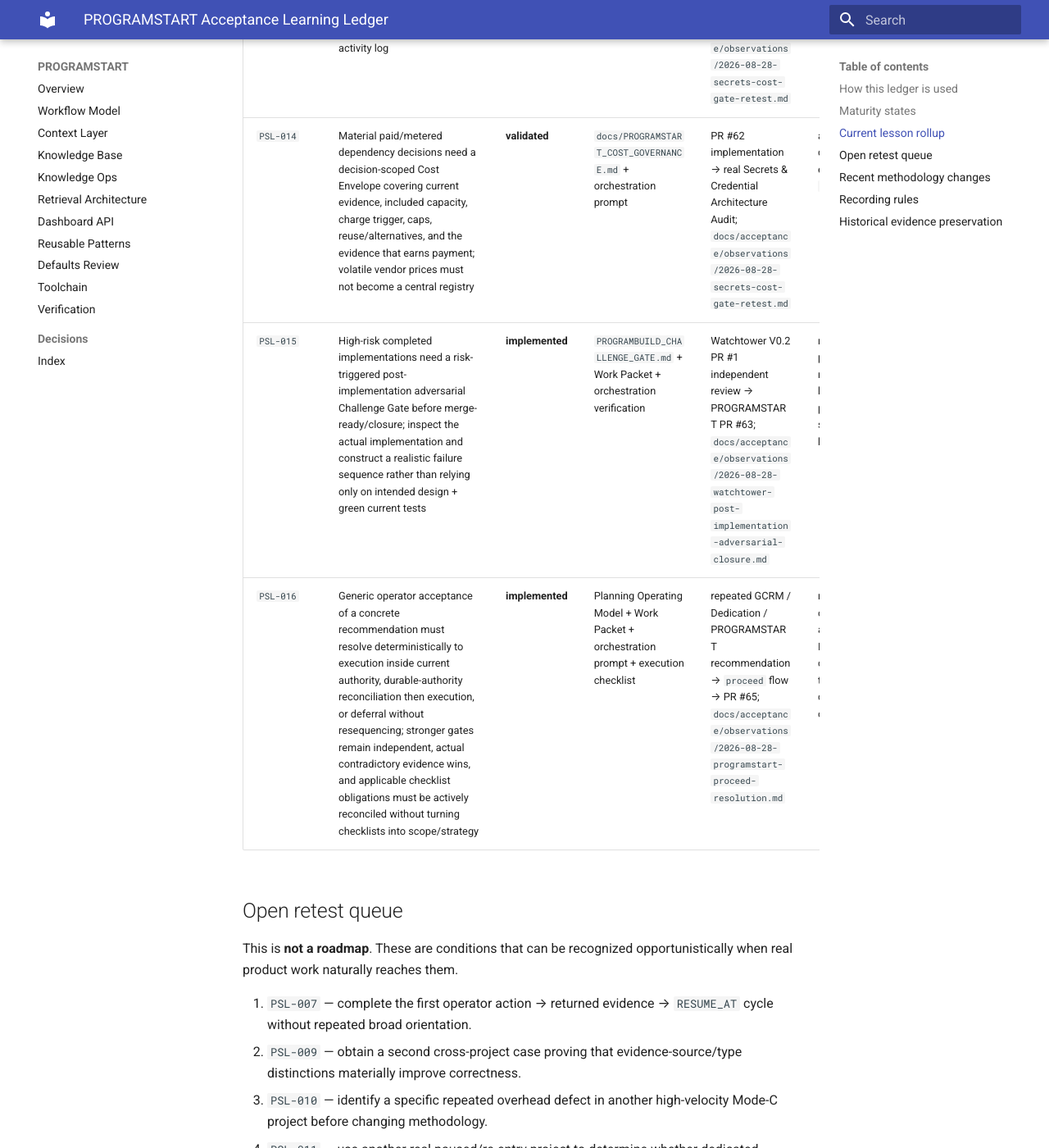
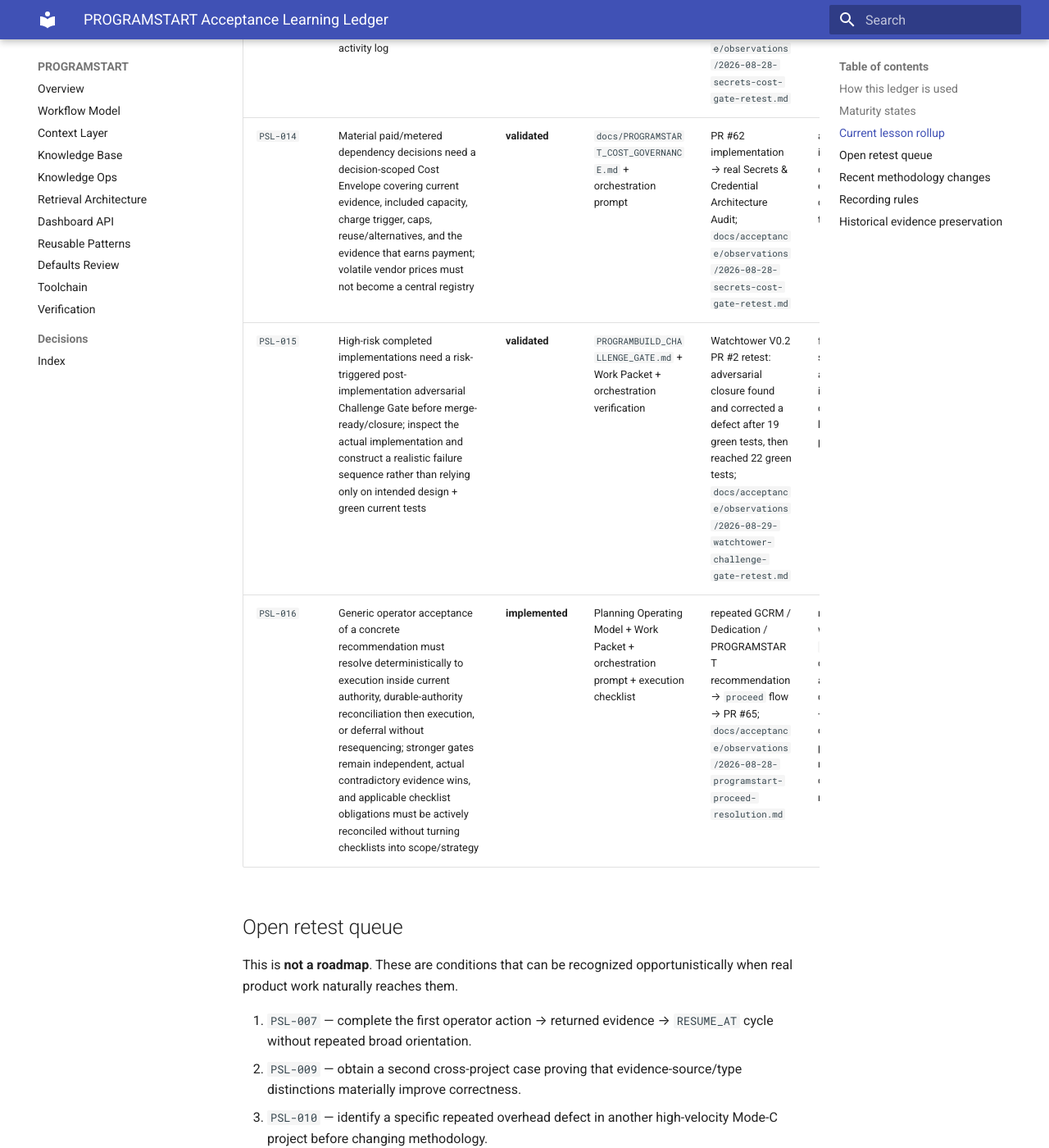
Before and after one commit to GrahamArdent/PROGRAMSTART, an MkDocs documentation site: the page built from docs/PROGRAMSTART_ACCEPTANCE_LEARNING_LEDGER.md, in a window 1280 px wide and 1400 px high, scrolled down 3304 px. Shown: the whole window at 82% size. Built offline with MkDocs 1.6.1 and Material for MkDocs 9.7.7, drawn with Linux system fonts in a browser that asks for light colours; some of the changed text lies outside the part shown.

Commit message:
docs(acceptance): validate PSL-015 from Watchtower

```diff
--- a/docs/PROGRAMSTART_ACCEPTANCE_LEARNING_LEDGER.md
+++ b/docs/PROGRAMSTART_ACCEPTANCE_LEARNING_LEDGER.md
@@ -54,7 +54,7 @@ Lesson IDs are stable organizational references, not priority or roadmap numbers
 | `PSL-012` | Selective PROGRAMSTART methodology propagation can update managed controls without becoming a strategic replan | **observe / supporting** | adopt/sync surface | LinkedIn Generator PR #19 | another adopted existing repo needing selective methodology sync with project authority preserved |
 | `PSL-013` | PROGRAMSTART needs a built-in evidence-driven Learning Gate so real project use conditionally produces observation/maturity updates and later retests, without turning the ledger into an activity log | **validated** | `docs/PROGRAMSTART_LEARNING_LOOP.md` + orchestration prompt | PR #60 implementation → real Secrets & Credential Architecture Audit checkpoint; `docs/acceptance/observations/2026-08-28-secrets-cost-gate-retest.md` | another normal checkpoint where the correct result is `no reusable lesson`, counterevidence, or a different maturity delta rather than unconditional methodology work |
 | `PSL-014` | Material paid/metered dependency decisions need a decision-scoped Cost Envelope covering current evidence, included capacity, charge trigger, caps, reuse/alternatives, and the evidence that earns payment; volatile vendor prices must not become a central registry | **validated** | `docs/PROGRAMSTART_COST_GOVERNANCE.md` + orchestration prompt | PR #62 implementation → real Secrets & Credential Architecture Audit; `docs/acceptance/observations/2026-08-28-secrets-cost-gate-retest.md` | a future metered API or infrastructure decision with a different cost shape, especially one that actually crosses a `PAY_WHEN` threshold |
-| `PSL-015` | High-risk completed implementations need a risk-triggered post-implementation adversarial Challenge Gate before merge-ready/closure; inspect the actual implementation and construct a realistic failure sequence rather than relying only on intended design + green current tests | **implemented** | `PROGRAMBUILD_CHALLENGE_GATE.md` + Work Packet + orchestration verification | Watchtower V0.2 PR #1 independent review → PROGRAMSTART PR #63; `docs/acceptance/observations/2026-08-28-watchtower-post-implementation-adversarial-closure.md` | next material trust/security, persistence/idempotency/concurrency, migration, external-side-effect, or other high-impact/hard-to-reverse work packet that reaches PR/closure and should trigger the review without burdening low-risk work |
+| `PSL-015` | High-risk completed implementations need a risk-triggered post-implementation adversarial Challenge Gate before merge-ready/closure; inspect the actual implementation and construct a realistic failure sequence rather than relying only on intended design + green current tests | **validated** | `PROGRAMBUILD_CHALLENGE_GATE.md` + Work Packet + orchestration verification | Watchtower V0.2 PR #2 retest: adversarial closure found and corrected a defect after 19 green tests, then reached 22 green tests; `docs/acceptance/observations/2026-08-29-watchtower-challenge-gate-retest.md` | future high-risk closures should continue to challenge actual completed implementations; record counterevidence if activation becomes too broad or fails to protect material invariants |
 | `PSL-016` | Generic operator acceptance of a concrete recommendation must resolve deterministically to execution inside current authority, durable-authority reconciliation then execution, or deferral without resequencing; stronger gates remain independent, actual contradictory evidence wins, and applicable checklist obligations must be actively reconciled without turning checklists into scope/strategy | **implemented** | Planning Operating Model + Work Packet + orchestration prompt + execution checklist | repeated GCRM / Dedication / PROGRAMSTART recommendation → `proceed` flow → PR #65; `docs/acceptance/observations/2026-08-28-programstart-proceed-resolution.md` | next normal real-project turn where the operator says `proceed`/equivalent after a concrete recommendation and PROGRAMSTART must derive the correct disposition + any stronger gate, then close the slice with proportional checklist reconciliation without operator methodology restatement |
 
 ## Open retest queue
@@ -65,8 +65,7 @@ This is **not a roadmap**. These are conditions that can be recognized opportuni
 2. `PSL-009` — obtain a second cross-project case proving that evidence-source/type distinctions materially improve correctness.
 3. `PSL-010` — identify a specific repeated overhead defect in another high-velocity Mode-C project before changing methodology.
 4. `PSL-011` — use another real paused/re-entry project to determine whether dedicated lifecycle states remain unnecessary.
-5. `PSL-015` — let the next real high-risk implementation closure automatically challenge the actual completed change with a relevant failure sequence and either catch/correct a defect or clear it with targeted evidence without adding broad ceremony.
-6. `PSL-016` — let the next natural real-project generic acceptance (`proceed`, `go ahead`, `proceed with your recommendation`, or equivalent) resolve and execute/defer under live authority without the operator restating methodology; verify stronger gates and checklist closure remain proportional.
+5. `PSL-016` — let the next natural real-project generic acceptance (`proceed`, `go ahead`, `proceed with your recommendation`, or equivalent) resolve and execute/defer under live authority without the operator restating methodology; verify stronger gates and checklist closure remain proportional.
 
 ## Recent methodology changes
 
@@ -82,8 +81,8 @@ This is **not a roadmap**. These are conditions that can be recognized opportuni
 - PR #59 — coordinated concurrent Mode-C lanes.
 - PR #60 — acceptance Learning Gate and organized evidence/rollup loop; later validated by the real Secrets & Credential Architecture Audit checkpoint.
 - PR #62 — decision-scoped cost governance / Cost Envelope; later validated by the real Secrets & Credential Architecture Audit provider decision.
-- PR #63 — risk-triggered post-implementation adversarial Challenge Gate (**implemented; real product retest remains open**).
-- PR #65 — accepted-recommendation resolution + conditional checklist completeness (**implemented on the methodology branch; real-project retest remains open**).
+- PR #63 — risk-triggered post-implementation adversarial Challenge Gate; validated by the Watchtower V0.2 Slice 2 PR #2 retest, which found and corrected a defect after green CI.
+- PR #65 — accepted-recommendation resolution + conditional checklist completeness (**implemented; real-project retest remains open**).
 
 ## Recording rules
 
```
